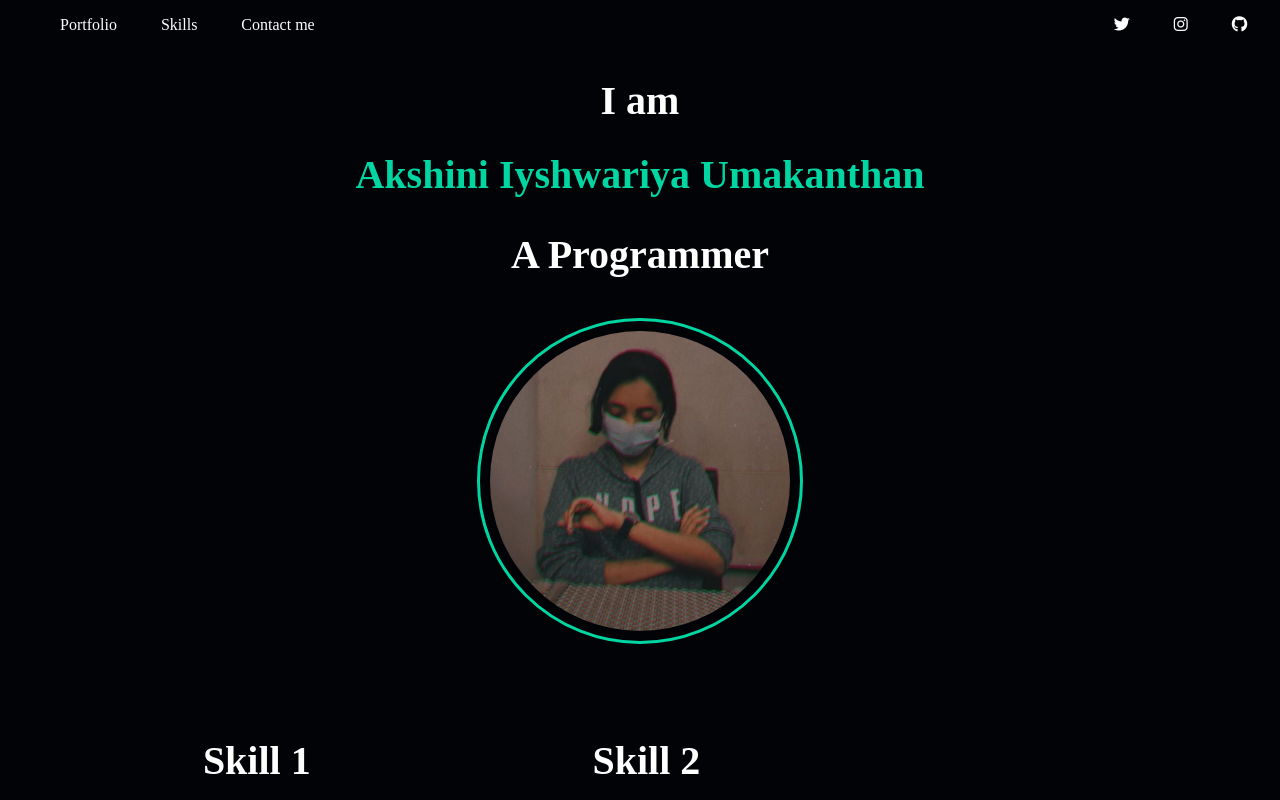
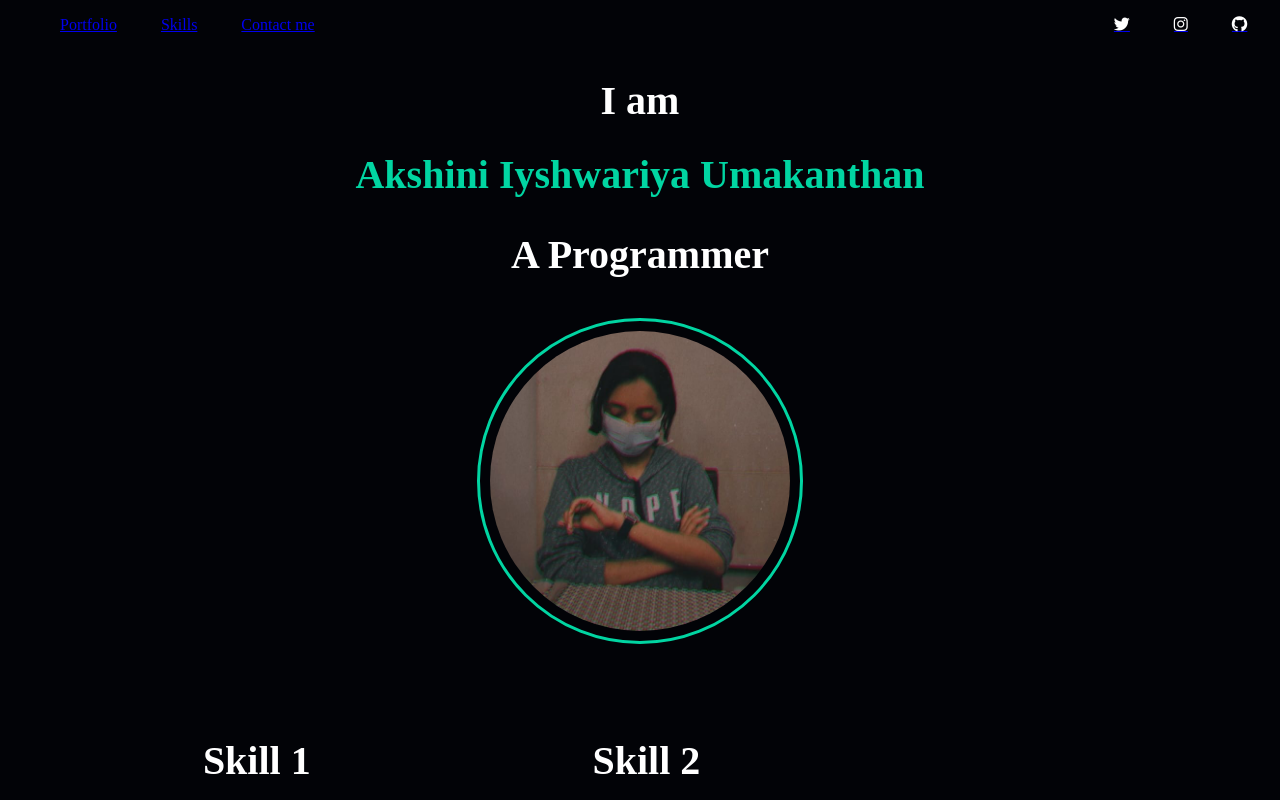
Before and after one commit to iyshwariya04/CV, a plain HTML site: page index.html in a window 1280 px wide. Shown: the top 800 px of the page. Drawn offline with Linux system fonts and the light colour scheme.

Commit message:
Update index.html

```diff
--- a/index.html
+++ b/index.html
@@ -12,15 +12,15 @@
    <div class="header">
     <nav>
         <ul>
-            <li>Portfolio</li>
-            <li>Skills</li>
-            <li>Contact me</li>
+            <a href="#profile"><li>Portfolio</li></a>
+            <a href="#skill"><li>Skills</li></a>
+            <a href="#contact"><li>Contact me</li></a>
         </ul>
     </nav>
     <nav class="icon">
-        <i class="fa-brands fa-twitter" style="color: #ffffff;"></i>
-        <i class="fa-brands fa-instagram" style="color: #ffffff;"></i>
-        <i class="fa-brands fa-github" style="color: #ffffff;"></i>
+        <a href="https://twitter.com/akshini74" target="_blank"><i class="fa-brands fa-twitter" style="color: #ffffff;"></i></a>
+        <a href="https://www.instagram.com/akshxnx.4/" target="_blank"><i class="fa-brands fa-instagram" style="color: #ffffff;"></i></a>
+        <a href="https://github.com/iyshwariya04" target="_blank"><i class="fa-brands fa-github" style="color: #ffffff;"></i></a>
 
     </nav>
    </div>
@@ -28,10 +28,10 @@
     <h1 class="line1">I am</h1>
     <h1 class="name">Akshini Iyshwariya Umakanthan</h1>
     <h2 class="programmer">A Programmer</h2>
-    <div class="profile">
+    <div class="profile" id="profile">
         <img src="image/profile1.jpg" alt="">
     </div>
-    <div class="skill">
+    <div class="skill" id="skill">
         <fieldset>
             <h2>Skill 1</h2>
             <img src="image/html.png" alt="">
@@ -54,7 +54,7 @@
         <p>Lorem ipsum dolor sit, amet consectetur adipisicing elit. Voluptatem commodi suscipit harum! Temporibus assumenda laboriosam ducimus provident nihil, sed enim accusamus odit esse dicta, sint voluptatum minus atque aut voluptas!</p>
     </div>
     <hr>
-       <button> <a href="#">Contact Me</a></button
+    <button id="contact"><a href="mailto:akshikanthan44@gmail.com" target="_blank">Contact Me</a></button>
    </div>
    <div class="footer">
     <p>Author : Akshini Iyshwariya Umakanthan</p>
```
